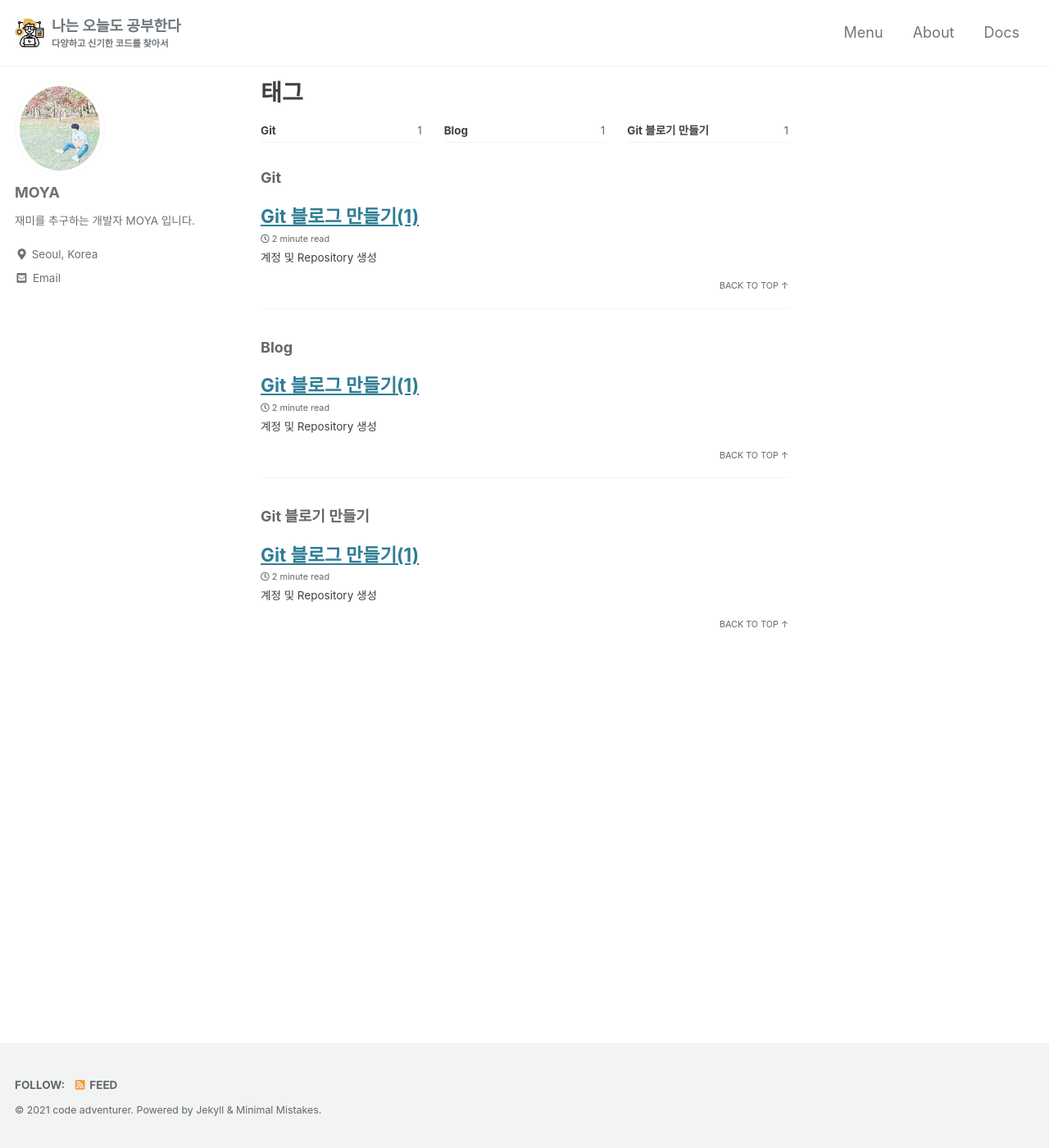
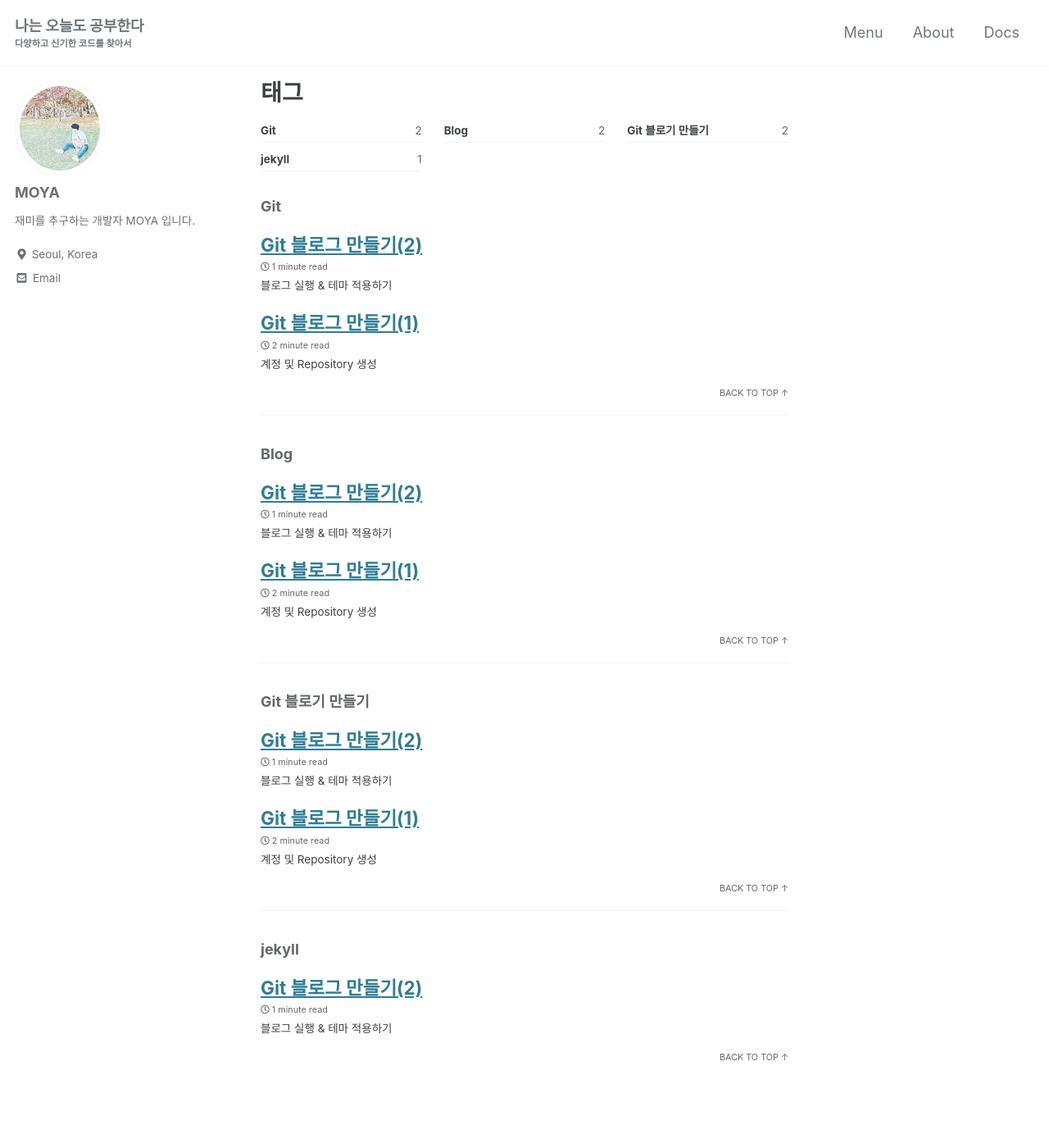
Before and after one commit to kdc7140/kdc7140.github.io, a Jekyll site: the page built from _pages/tag-archive.md, in a window 1280 px wide and 1400 px high. Shown: the whole window at 82% size. Built offline with Jekyll 4.4.1, drawn with Linux system fonts in a browser that asks for light colours; cached includes are drawn as plain includes; some web fonts are replaced; some of the changed lines change nothing that is shown.

Commit message:
post progressing

```diff
--- a/_config.yml
+++ b/_config.yml
@@ -25,7 +25,7 @@ url                      : "https://kdc7140.github.io"
 baseurl                  : # the subpath of your site, e.g. "/blog"
 repository               : "kdc7140/kdc7140.github.com" # GitHub username/repo-name e.g.
 #teaser                   : #"/assets/images/developer1.png"
-logo                     : "/assets/images/developer2.png"
+#logo                     : "/assets/images/developer2.png"
 masthead_title           : "나는 오늘도 공부한다"
 # breadcrumbs            : false # true, false (default)
 words_per_minute         : 200
--- /dev/null
+++ b/_posts/2021-09-28-makeBlog2.md
@@ -0,0 +1,71 @@
+---
+title:  "Git 블로그 만들기(2)"
+excerpt: "블로그 실행 & 테마 적용하기"
+
+categories:
+  - Program Guide
+tags:
+  - Git
+  - Blog
+  - Git 블로기 만들기
+  - jekyll
+---
+
+<br/>
+안녕하세요 **모야**입니다.
+
+지난 포스팅에 이어서 오늘은 생성한 블로그를 직접 브라우저에 실행시켜보고, 테마를 적용해서
+디자인을 변경해 보도록 하겠습니다.
+
+
+### 1. 블로그 실행하기
+
+지난시간에 만들었던 블로그 UserName.github.io 폴더를 열어보시면 README.md 파일 하나만 있는데,
+블로그를 실행하기 위해 임시로 파일 하나를 생성합니다.
+
+파일을 생성하기 위해 CMD 창을 열고 지난시간에 만든 블로그 Repository로 이동해서 index.html 이라는 파일을 생성합니다.
+지난 포스팅에서와 마찬가지로 UserName에는 본인의 유저명을 사용하시면 됩니다. 저는 MoyaBlog가 되겠죠??
+
+    cd Desktop/gitBlog/UserName.github.io       //Repository 경로로 이동
+    echo "Hello World!!" > index.html           //index.html 파일 생성
+
+
+
+<br/>정상적으로 위의 코드가 실행되었다면 아래 이미지와 같이 Repository 에 index.html 파일이 추가 된 것을 볼 수 있습니다.
+
+<img src="/assets/images/index.PNG"><br/><br/>
+
+
+자 이제 파일을 만들었으니 Git 저장소에 다시 반영을 해줘야합니다. 아래 명령어를 차례대로 입력해서 실행합니다.
+
+    git add --all
+    git commit -m "frist commit"
+    git push -u origin main
+
+Git을 처음 접하시는 분들은 생소하실 수 있지만 commit 과 push 는 가장 많이
+사용하는 기본적인 작업이므로 꼭 알고 계셔야합니다.<br/>
+
+간략하게 설명드리자면 commit은 변경 사항을 반영하고 push는 반영된 내용을 원격 저장소에 업로드 하는 것입니다.
+commit을 하게 되면 이력을 남기고 내 로컬에는 저장되지만 타인과 공유할 수 없고 push를 통해 저장소에 업로드를 해야
+합니다.
+따라서 블로그를 수정해도 commit만 하고 push를 하지 않으면 다른사람에게는 보이지 않기 때문에 push까지 완료 해주셔야 합니다.<br/>
+
+
+push를 완료했다면 Git 저장소에 index.html 파일이 업로드 된 것을 확인 할 수 있습니다.
+
+<img src="/assets/images/gitpush.PNG"><br/><br/>
+
+이제 브라우저 주소검색창에 UserName.github.io 를 입력해 보면 "Hello World!!" 라고 되어있는
+화면이 나타납니다. 굉장히 허접해 보이지만 여러분은 지금 개인 블로그 설정에 성공하셨습니다.
+
+:kissing_heart:
+
+<br/>
+그래도 여기까지 따라온 스스로에게 박수를 치며 다음단계인 테마적용으로 넘어가도록 하겠습니다.
+
+
+
+
+
+
+<br/><br/><br/>
```
Also changed, not shown: _posts/2021-09-24-makeBlog1.md (renamed from _posts/2021-09-24-firstPost.md).
